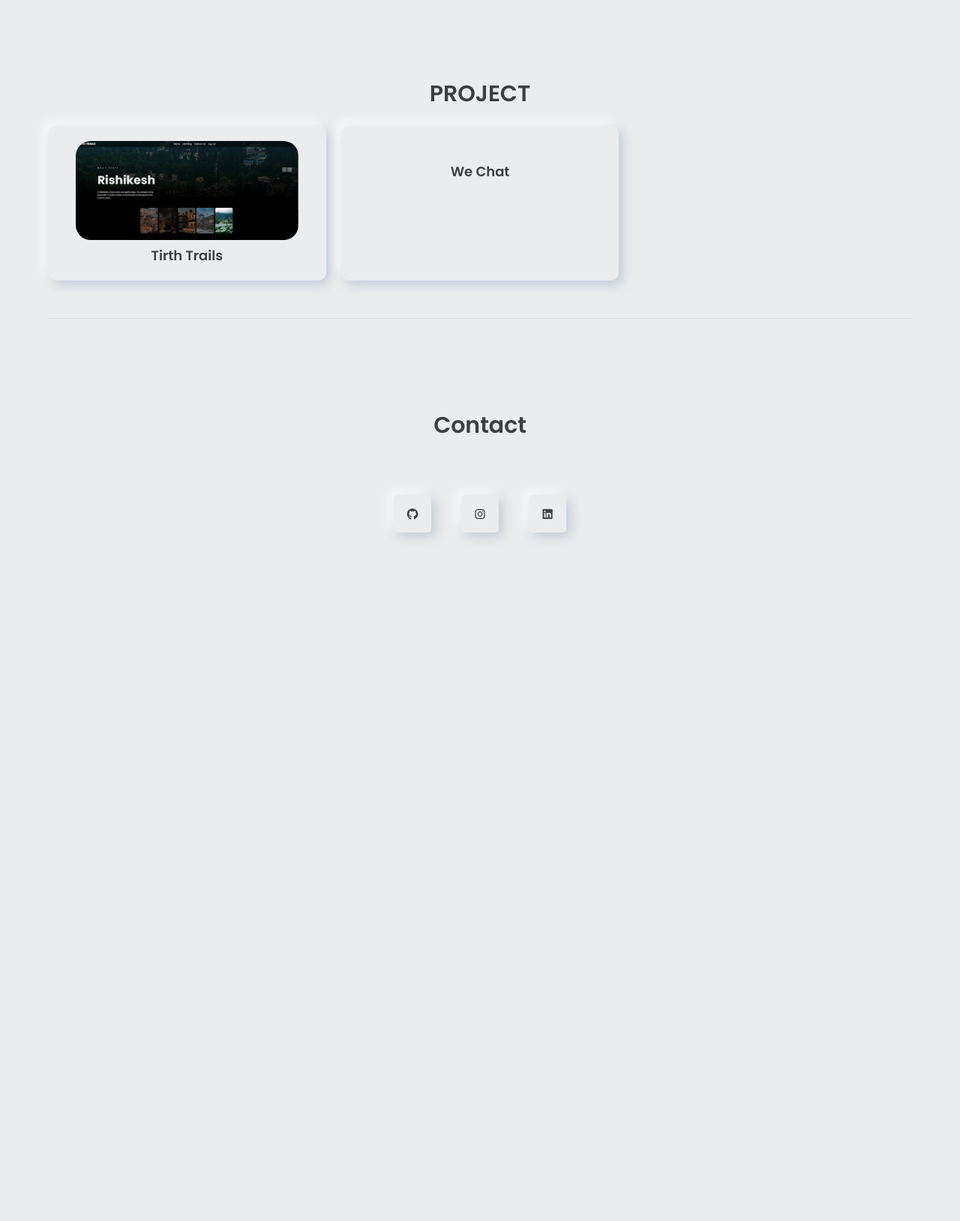
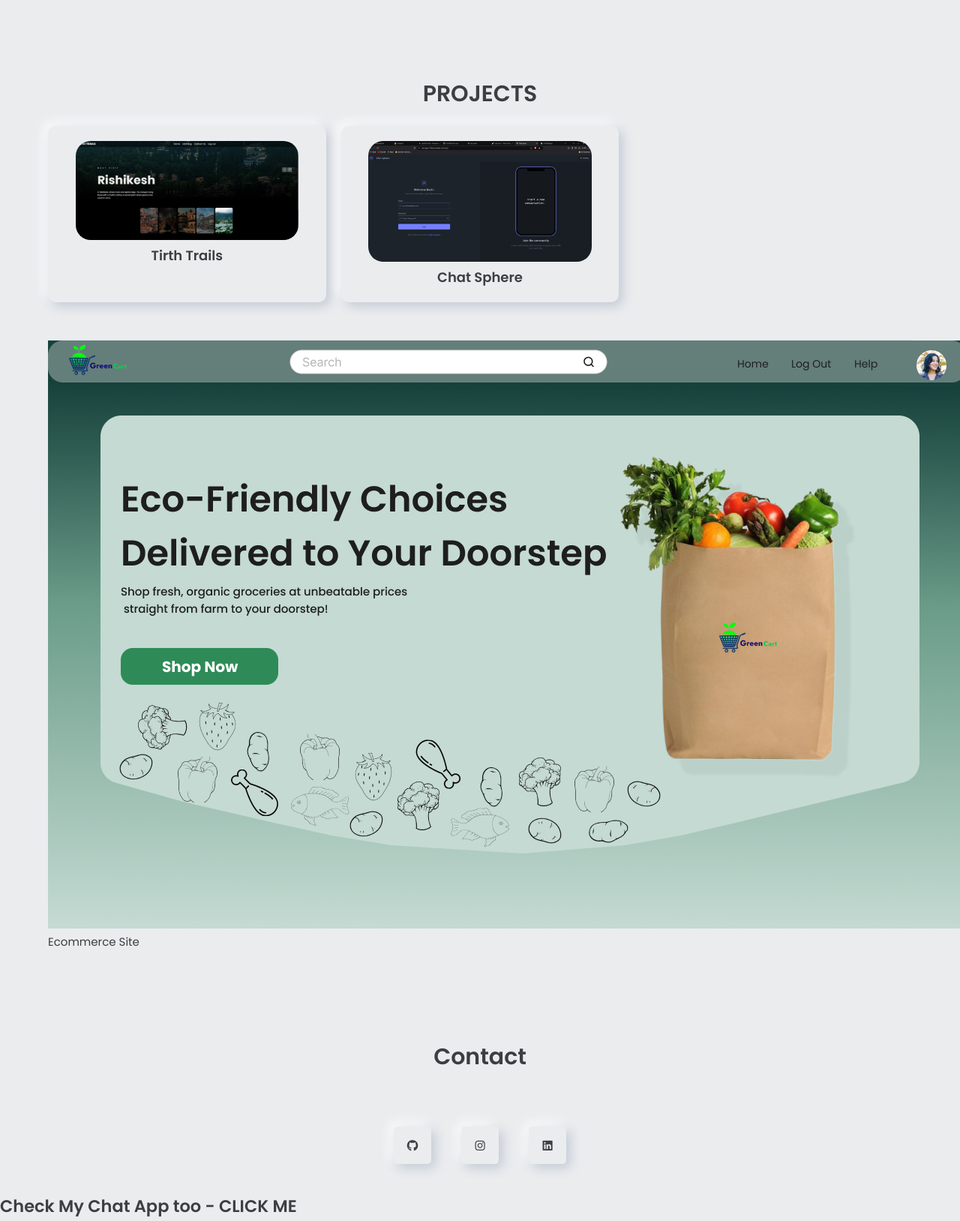
Before and after one commit to hardik979/portfolio, a plain HTML site: page portfolio/add/index.html in a window 1280 px wide. Shown: the part 1434-3062 px from the top of the page at 75% size. Before the commit the page ends 2179 px from the top, so only its background shows below. Drawn offline with Linux system fonts and the light colour scheme.

Commit message:
Update index.html

```diff
--- a/portfolio/add/index.html
+++ b/portfolio/add/index.html
@@ -4,7 +4,7 @@
     <meta charset="UTF-8">
     <meta http-equiv="X-UA-Compatible" content="IE=edge">
     <meta name="viewport" content="width=device-width, initial-scale=1.0">
-    <title>Document</title>
+    <title>Portfolio</title>
     <link rel="stylesheet" href="style.css">
     <link rel="stylesheet" href="https://cdnjs.cloudflare.com/ajax/libs/font-awesome/6.3.0/css/all.min.css">
 </head>
@@ -96,21 +96,29 @@
         </div>
        </div>
        <div id="project">
-            <h1 class="title">PROJECT</h1>
+            <h1 class="title">PROJECTS</h1>
             <div class="listProject">
                 <div class="item">
-                    <img src="new.jpeg" alt="">
+                   <img src="new.jpeg">
+
                     <div class="name">
                         Tirth Trails
                     </div>
                 </div>
                 <div class="item">
-                    <img src="" alt="">
+                 <img src="/chat.png"
+
                     <div class="name">
-                       We Chat
+                      Chat Sphere
                     </div>
                 </div>
+                <div class="item">
+                    <img src="/shopping.png">
 
+                     <div class="name">
+                         Ecommerce Site
+                     </div>
+                 </div>
                     </div>
                 </div>
 
@@ -124,6 +132,8 @@
         </ul>
        </div>
     </div>
-
+    <div>
+        <h2>Check My Chat App too - <a href="https://chat-app-5-96ox.onrender.com">CLICK ME</a> </h2>
+    </div>
 </body>
 </html>
```
